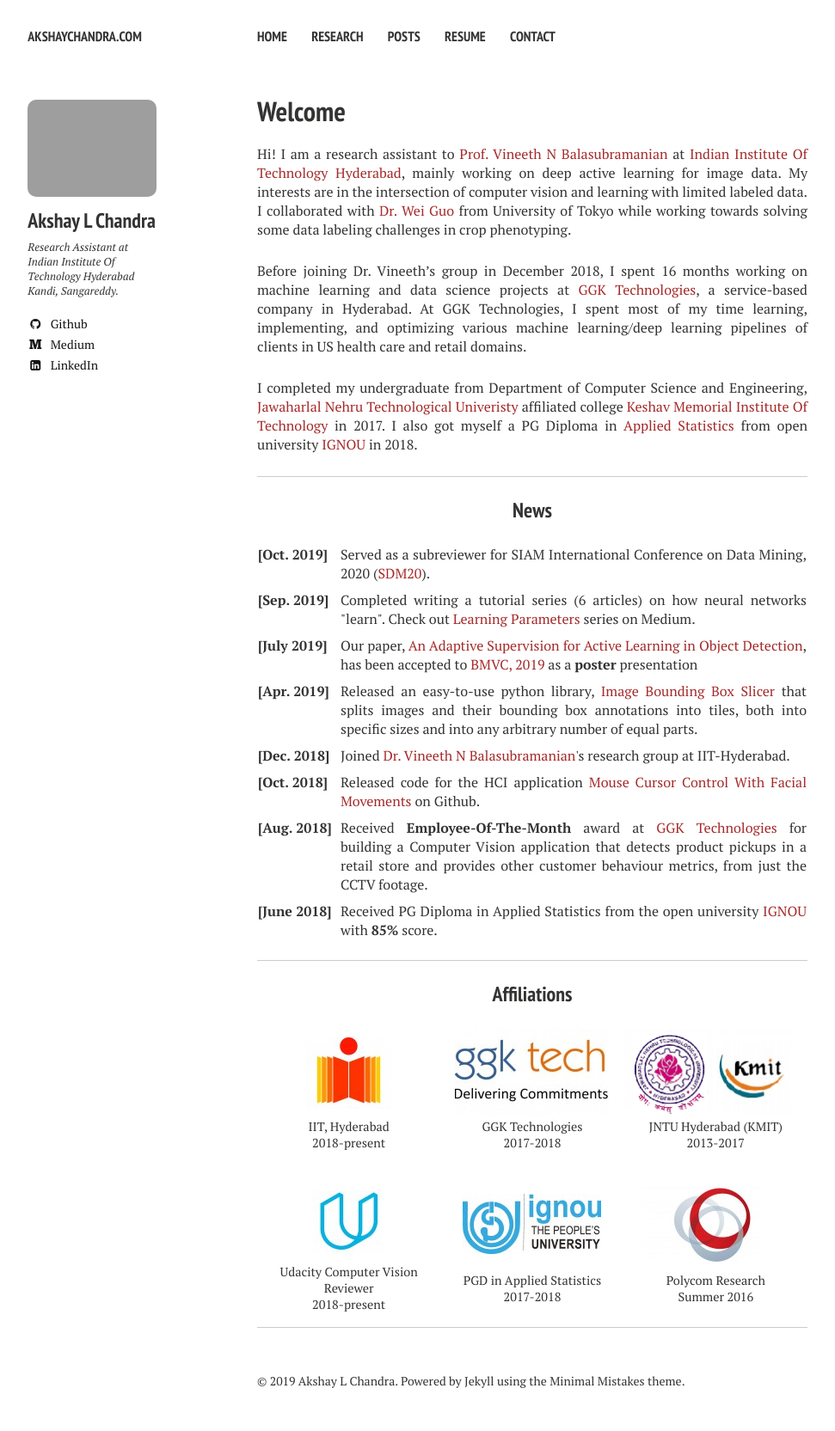
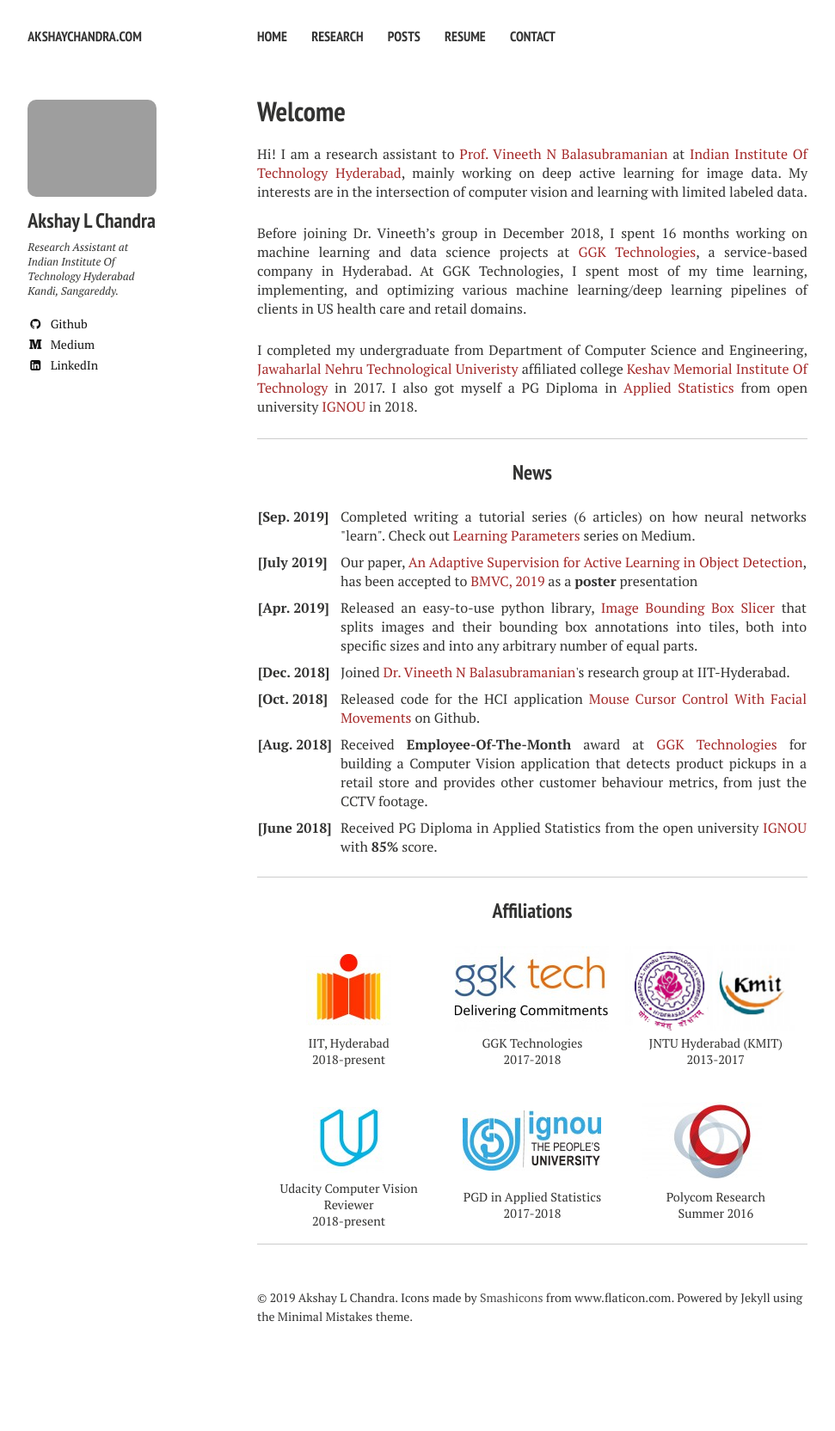
Before and after one commit to uttaransinha/acl21.github.io, a Jekyll site: the page built from index.md, in a window 1280 px wide. Shown: the whole page at 86% size, without its empty margins (21-992 px from the left). Built offline with Jekyll 4.4.1, drawn with Linux system fonts in a browser that asks for light colours; nearby versions of some CDN libraries; after the commit the page ends 1590 px from its top, so only the background shows below that.

Commit message:
Revert "favicon, update"
This reverts commit f8f97bf6427b15dd5de9940b5fd6977678e03c41.

```diff
--- a/_includes/_footer.html
+++ b/_includes/_footer.html
@@ -12,4 +12,4 @@
 </div><!-- /.google-ads -->
 {% endif %}
 
-<span>&copy; {{ site.time | date: '%Y' }} {{ site.owner.name }}. Powered by <a href="http://jekyllrb.com" rel="nofollow">Jekyll</a> using the <a href="http://mademistakes.com/minimal-mistakes/" rel="nofollow">Minimal Mistakes</a> theme.</span>
+<span>&copy; {{ site.time | date: '%Y' }} {{ site.owner.name }}. Icons made by <a href="" title="Smashicons">Smashicons</a> from <a href="https://www.flaticon.com/"title="Flaticon">www.flaticon.com</a>. Powered by <a href="http://jekyllrb.com" rel="nofollow">Jekyll</a> using the <a href="http://mademistakes.com/minimal-mistakes/" rel="nofollow">Minimal Mistakes</a> theme.</span>
--- a/_sass/page.scss
+++ b/_sass/page.scss
@@ -387,7 +387,7 @@ $button-size: 1.5rem;
 
 /* Author sidebar */
 .article-author-side {
-	// display: none;
+	display: none;
 	.bio-photo {
 		max-width: 110px;
 		@include rounded(10px);
--- a/index.md
+++ b/index.md
@@ -7,7 +7,7 @@ comments: false
 ---
 
 Hi!
-I am a research assistant to [Prof. Vineeth N Balasubramanian](https://www.iith.ac.in/~vineethnb/) at [Indian Institute Of Technology Hyderabad](https://cse.iith.ac.in/), mainly working on deep active learning for image data. My interests are in the intersection of computer vision and learning with limited labeled data. I collaborated with [Dr. Wei Guo](https://scholar.google.co.jp/citations?user=pnMyJLEAAAAJ&hl=zh-CN) from University of Tokyo while working towards solving some data labeling challenges in crop phenotyping.
+I am a research assistant to [Prof. Vineeth N Balasubramanian](https://www.iith.ac.in/~vineethnb/) at [Indian Institute Of Technology Hyderabad](https://cse.iith.ac.in/), mainly working on deep active learning for image data. My interests are in the intersection of computer vision and learning with limited labeled data.
 
 Before joining Dr. Vineeth's group in December 2018, I spent 16 months working on machine learning and data science projects at [GGK Technologies](https://ggktech.com/), a service-based company in Hyderabad. At GGK Technologies, I spent most of my time learning, implementing, and optimizing various machine learning/deep learning pipelines of clients in US health care and retail domains.
 
@@ -19,11 +19,6 @@ I completed my undergraduate from Department of Computer Science and Engineering
 <table class='news-table'>
     <col width="15%">
     <col width="85%">
-    <tr>
-        <td valign="top"><strong>[Oct. 2019]</strong></td>
-        <td>Served as a subreviewer for SIAM International Conference on Data Mining, 2020 (<a href="https://www.siam.org/conferences/cm/conference/sdm20">SDM20</a>).
-        </td>
-    </tr>
     <tr>
         <td valign="top"><strong>[Sep. 2019]</strong></td>
         <td>Completed writing a tutorial series (6 articles) on how neural networks "learn". Check out <a href="https://towardsdatascience.com/tagged/learning-parameters">Learning Parameters</a> series on Medium.
```
Also changed, not shown: images/android-chrome-192x192.png, images/android-chrome-512x512.png, images/apple-touch-icon.png, images/favicon-16x16.png, images/favicon-32x32.png, images/favicon.ico.
